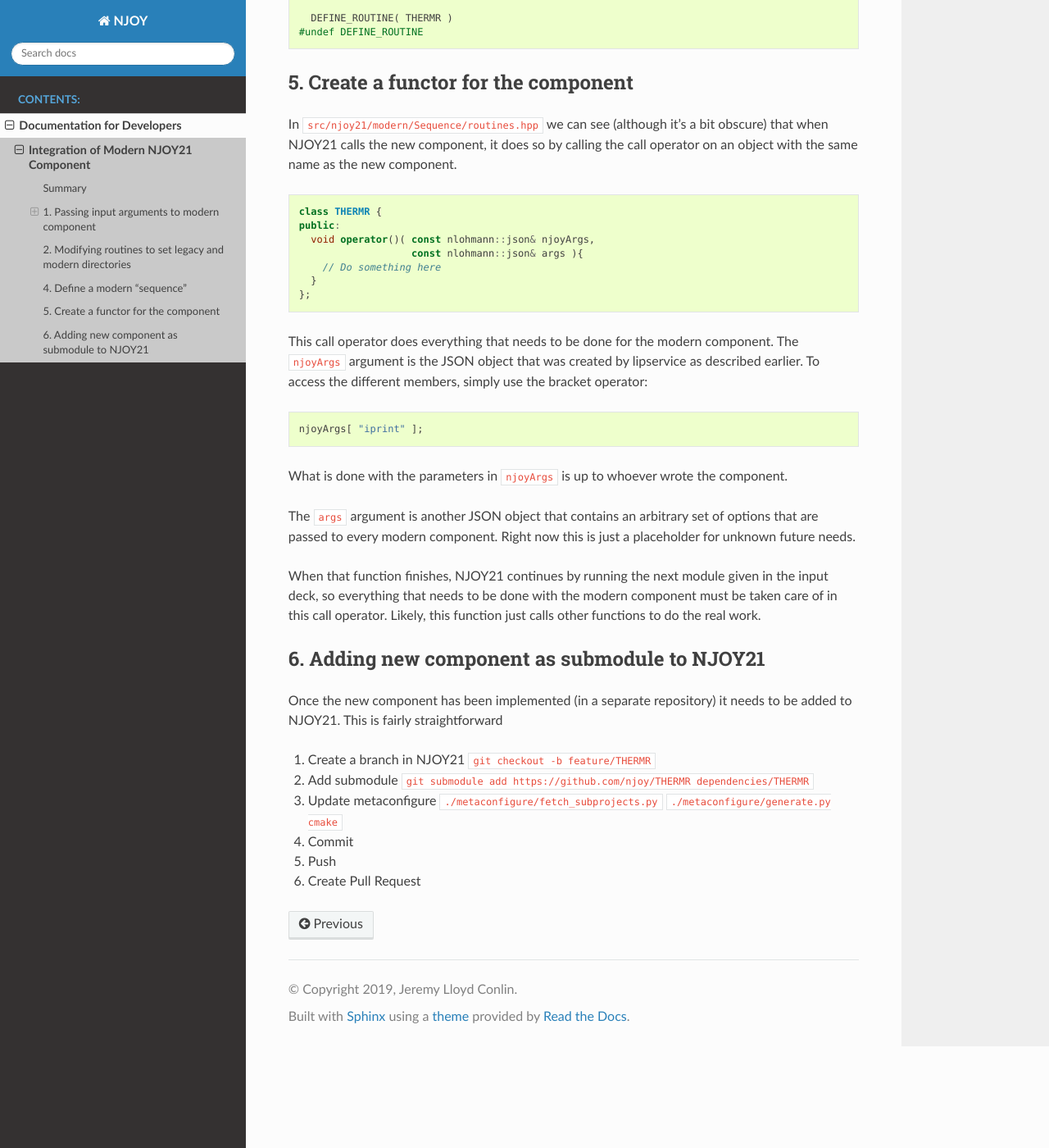
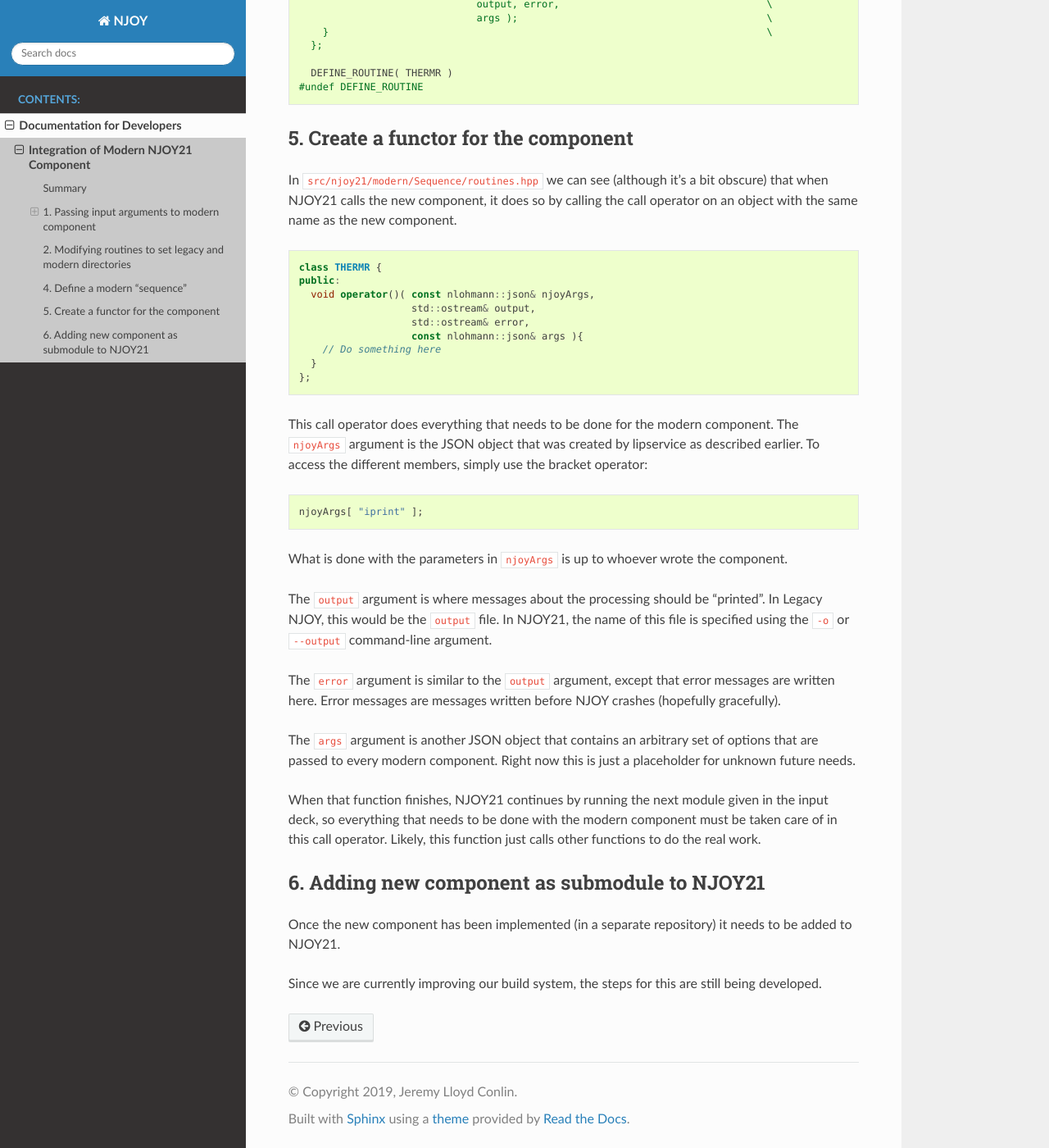
Before and after one commit to njoy/docs, a Sphinx documentation site: the page built from docs/Developers/NJOY21ComponentIntegration.md, in a window 1280 px wide and 1400 px high, scrolled down 3747 px. Shown: the whole window at 82% size. Built offline with Sphinx 7.4.7 and the Read the Docs theme 2.0.0, drawn with Linux system fonts in a browser that asks for light colours; some of the changed text lies outside the part shown.

Commit message:
Improving documentaton about adding a modern component.

````diff
--- a/docs/Developers/NJOY21ComponentIntegration.md
+++ b/docs/Developers/NJOY21ComponentIntegration.md
@@ -145,8 +145,12 @@
       lipservice::MODULE command( stream );                                    \
       this->j##MODULE = command;                                               \
     }                                                                          \
-    void operator()( const nlohmann::json& args ){                             \
-      njoy::MODULE::MODULE{ std::move( this->j##MODULE ), args };              \
+    void operator()( std::ostream& output,                                     \
+                     std::ostream& error,                                      \
+                     const nlohmann::json& args ){                             \
+      njoy::MODULE::MODULE{}( std::move( this->j##MODULE ),                    \
+                              output, error,                                   \
+                              args );                                          \
     }                                                                          \
   };
 
@@ -161,6 +165,8 @@
 class THERMR {
 public:
   void operator()( const nlohmann::json& njoyArgs,
+                   std::ostream& output,
+                   std::ostream& error,
                    const nlohmann::json& args ){
     // Do something here
   }
@@ -172,20 +178,15 @@
 ```
 What is done with the parameters in `njoyArgs` is up to whoever wrote the component.
 
+The `output` argument is where messages about the processing should be "printed". In Legacy NJOY, this would be the `output` file. In NJOY21, the name of this file is specified using the `-o` or `--output` command-line argument.
+
+The `error` argument is similar to the `output` argument, except that error messages are written here. Error messages are messages written before NJOY crashes (hopefully gracefully).
+
 The `args` argument is another JSON object that contains an arbitrary set of options that are passed to every modern component. Right now this is just a placeholder for unknown future needs.
 
 When that function finishes, NJOY21 continues by running the next module given in the input deck, so everything that needs to be done with the modern component must be taken care of in this call operator. Likely, this function just calls other functions to do the real work.
 
 ## 6. Adding new component as submodule to NJOY21
-Once the new component has been implemented (in a separate repository) it needs to be added to NJOY21. This is fairly straightforward
+Once the new component has been implemented (in a separate repository) it needs to be added to NJOY21.
 
-1. Create a branch in NJOY21
-   `git checkout -b feature/THERMR`
-2. Add submodule
-   `git submodule add https://github.com/njoy/THERMR dependencies/THERMR`
-3. Update metaconfigure
-   `./metaconfigure/fetch_subprojects.py`
-   `./metaconfigure/generate.py cmake`
-4. Commit
-5. Push
-6. Create Pull Request
+Since we are currently improving our build system, the steps for this are still being developed.
````
Also changed, not shown: README.md (+4 -1 lines), 1 other file.
